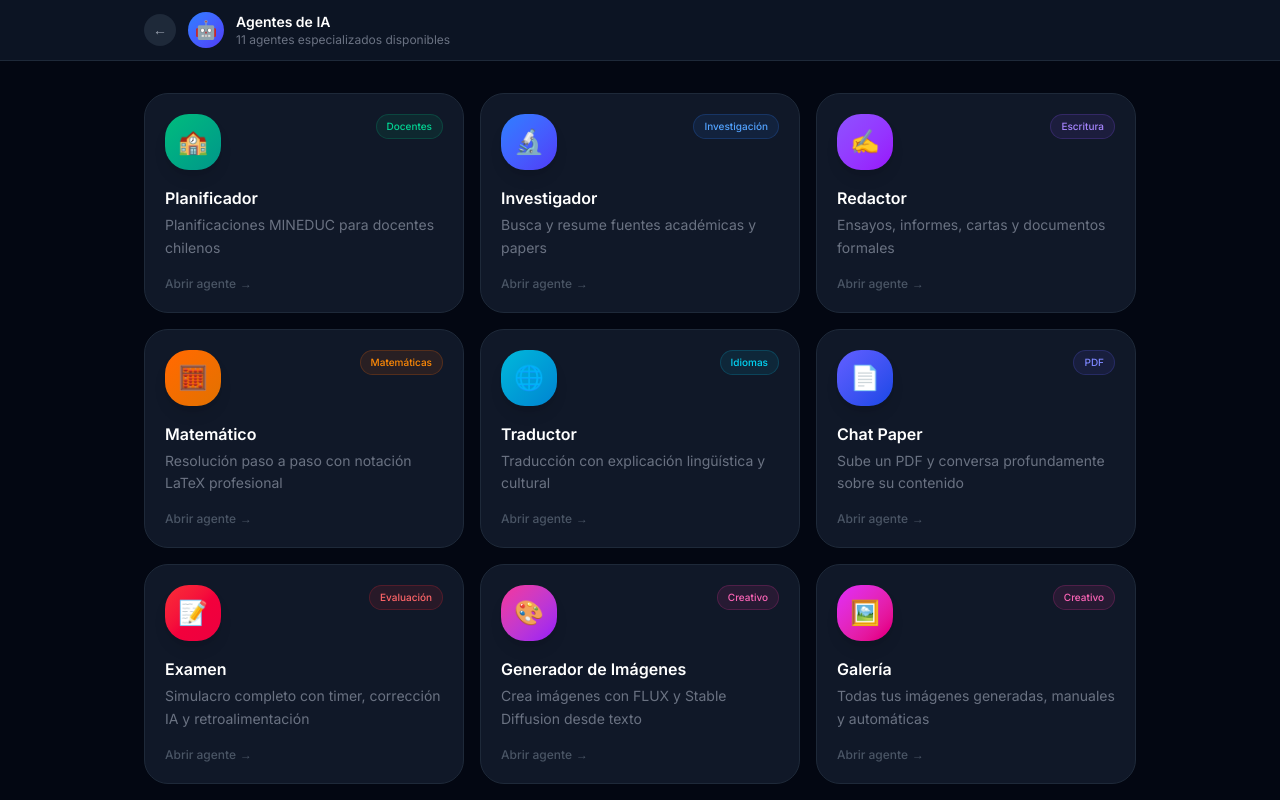
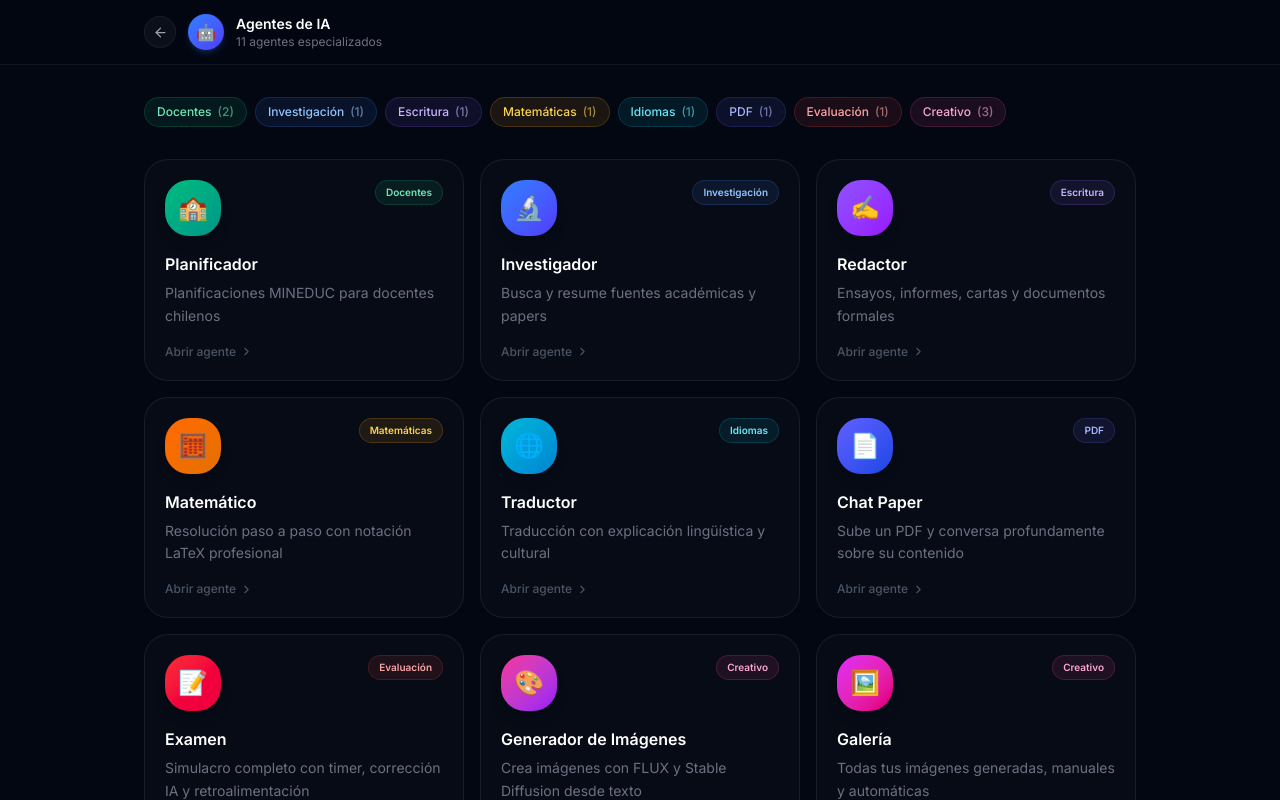
Before and after one commit to innova-space-edu/eduai-platform, a Next.js app: page /agentes in a window 1280 px wide. Shown: the top 800 px of the page. Built offline with nearby package versions, Linux system fonts and the light colour scheme.

Commit message:
Update page.tsx

```diff
--- a/app/agentes/page.tsx
+++ b/app/agentes/page.tsx
@@ -2,6 +2,7 @@
 
 import { useRouter } from "next/navigation"
 import Link from "next/link"
+import { ArrowLeft, ChevronRight } from "lucide-react"
 
 const AGENTS = [
   {
@@ -10,6 +11,8 @@ const AGENTS = [
     name: "Planificador",
     description: "Planificaciones MINEDUC para docentes chilenos",
     color: "from-emerald-500 to-teal-600",
+    glow: "rgba(16,185,129,0.15)",
+    border: "rgba(16,185,129,0.2)",
     href: "/educador",
     tag: "Docentes",
   },
@@ -19,6 +22,8 @@ const AGENTS = [
     name: "Investigador",
     description: "Busca y resume fuentes académicas y papers",
     color: "from-blue-500 to-indigo-600",
+    glow: "rgba(59,130,246,0.15)",
+    border: "rgba(59,130,246,0.2)",
     href: "/investigador",
     tag: "Investigación",
   },
@@ -28,6 +33,8 @@ const AGENTS = [
     name: "Redactor",
     description: "Ensayos, informes, cartas y documentos formales",
     color: "from-violet-500 to-purple-600",
+    glow: "rgba(139,92,246,0.15)",
+    border: "rgba(139,92,246,0.2)",
     href: "/redactor",
     tag: "Escritura",
   },
@@ -37,6 +44,8 @@ const AGENTS = [
     name: "Matemático",
     description: "Resolución paso a paso con notación LaTeX profesional",
     color: "from-orange-500 to-amber-600",
+    glow: "rgba(245,158,11,0.15)",
+    border: "rgba(245,158,11,0.2)",
     href: "/matematico",
     tag: "Matemáticas",
   },
@@ -46,6 +55,8 @@ const AGENTS = [
     name: "Traductor",
     description: "Traducción con explicación lingüística y cultural",
     color: "from-cyan-500 to-sky-600",
+    glow: "rgba(6,182,212,0.15)",
+    border: "rgba(6,182,212,0.2)",
     href: "/traductor",
     tag: "Idiomas",
   },
@@ -55,6 +66,8 @@ const AGENTS = [
     name: "Chat Paper",
     description: "Sube un PDF y conversa profundamente sobre su contenido",
     color: "from-indigo-500 to-blue-700",
+    glow: "rgba(99,102,241,0.15)",
+    border: "rgba(99,102,241,0.2)",
     href: "/paper",
     tag: "PDF",
   },
@@ -64,6 +77,8 @@ const AGENTS = [
     name: "Examen",
     description: "Simulacro completo con timer, corrección IA y retroalimentación",
     color: "from-red-500 to-rose-600",
+    glow: "rgba(239,68,68,0.15)",
+    border: "rgba(239,68,68,0.2)",
     href: "/examen",
     tag: "Evaluación",
   },
@@ -73,6 +88,8 @@ const AGENTS = [
     name: "Generador de Imágenes",
     description: "Crea imágenes con FLUX y Stable Diffusion desde texto",
     color: "from-pink-500 to-purple-600",
+    glow: "rgba(236,72,153,0.15)",
+    border: "rgba(236,72,153,0.2)",
     href: "/imagenes",
     tag: "Creativo",
   },
@@ -82,6 +99,8 @@ const AGENTS = [
     name: "Galería",
     description: "Todas tus imágenes generadas, manuales y automáticas",
     color: "from-fuchsia-500 to-pink-600",
+    glow: "rgba(217,70,239,0.15)",
+    border: "rgba(217,70,239,0.2)",
     href: "/galeria",
     tag: "Creativo",
   },
@@ -91,6 +110,8 @@ const AGENTS = [
     name: "Exámenes Docente",
     description: "Crea pruebas con IA, comparte el link y recibe notas automáticas",
     color: "from-red-500 to-orange-600",
+    glow: "rgba(239,68,68,0.15)",
+    border: "rgba(239,68,68,0.2)",
     href: "/examen/docente",
     tag: "Docentes",
   },
@@ -100,20 +121,24 @@ const AGENTS = [
     name: "Creator Studio",
     description: "Infografías, PPT, podcast, flashcards, quiz y más desde cualquier tema",
     color: "from-indigo-500 to-violet-600",
+    glow: "rgba(99,102,241,0.15)",
+    border: "rgba(99,102,241,0.2)",
     href: "/creator",
     tag: "Creativo",
   },
 ]
 
-const TAG_COLORS: Record<string, string> = {
-  "Docentes":      "bg-emerald-500/10 text-emerald-400 border-emerald-500/20",
-  "Investigación": "bg-blue-500/10 text-blue-400 border-blue-500/20",
-  "Escritura":     "bg-violet-500/10 text-violet-400 border-violet-500/20",
-  "Matemáticas":   "bg-orange-500/10 text-orange-400 border-orange-500/20",
-  "Idiomas":       "bg-cyan-500/10 text-cyan-400 border-cyan-500/20",
-  "PDF":           "bg-indigo-500/10 text-indigo-400 border-indigo-500/20",
-  "Evaluación":    "bg-red-500/10 text-red-400 border-red-500/20",
-  "Creativo":      "bg-pink-500/10 text-pink-400 border-pink-500/20",
+const TAGS = Array.from(new Set(AGENTS.map(a => a.tag)))
+
+const TAG_STYLES: Record<string, { bg: string; text: string; border: string }> = {
+  "Docentes":      { bg: "rgba(16,185,129,0.1)",  text: "#6ee7b7", border: "rgba(16,185,129,0.2)"  },
+  "Investigación": { bg: "rgba(59,130,246,0.1)",   text: "#93c5fd", border: "rgba(59,130,246,0.2)"  },
+  "Escritura":     { bg: "rgba(139,92,246,0.1)",   text: "#c4b5fd", border: "rgba(139,92,246,0.2)"  },
+  "Matemáticas":   { bg: "rgba(245,158,11,0.1)",   text: "#fcd34d", border: "rgba(245,158,11,0.2)"  },
+  "Idiomas":       { bg: "rgba(6,182,212,0.1)",    text: "#67e8f9", border: "rgba(6,182,212,0.2)"   },
+  "PDF":           { bg: "rgba(99,102,241,0.1)",   text: "#a5b4fc", border: "rgba(99,102,241,0.2)"  },
+  "Evaluación":    { bg: "rgba(239,68,68,0.1)",    text: "#fca5a5", border: "rgba(239,68,68,0.2)"   },
+  "Creativo":      { bg: "rgba(236,72,153,0.1)",   text: "#f9a8d4", border: "rgba(236,72,153,0.2)"  },
 }
 
 export default function AgentesPage() {
@@ -121,42 +146,90 @@ export default function AgentesPage() {
 
   return (
     <div className="min-h-screen bg-gray-950">
+
       {/* Header */}
-      <div className="border-b border-gray-800 bg-gray-900/80 sticky top-0 z-10">
-        <div className="max-w-5xl mx-auto px-4 py-3 flex items-center gap-3">
+      <header className="border-b border-white/[0.06] bg-gray-950/90 backdrop-blur-xl sticky top-0 z-10">
+        <div className="max-w-5xl mx-auto px-4 py-3.5 flex items-center gap-3">
           <button
             onClick={() => router.back()}
-            className="w-8 h-8 flex items-center justify-center rounded-lg bg-gray-800 hover:bg-gray-700 text-gray-400 hover:text-white transition-all text-sm"
-          >←</button>
-          <div className="w-9 h-9 rounded-xl bg-gradient-to-br from-blue-500 to-indigo-600 flex items-center justify-center text-lg">🤖</div>
+            className="w-8 h-8 flex items-center justify-center rounded-xl bg-white/[0.04] border border-white/[0.06] text-gray-400 hover:text-white hover:bg-white/[0.07] transition-all"
+          >
+            <ArrowLeft size={15} />
+          </button>
+
+          <div className="w-9 h-9 rounded-2xl bg-gradient-to-br from-blue-500 to-indigo-600 flex items-center justify-center shadow-md shadow-blue-500/20">
+            🤖
+          </div>
+
           <div>
             <h1 className="text-white font-semibold text-sm">Agentes de IA</h1>
-            <p className="text-gray-500 text-xs">{AGENTS.length} agentes especializados disponibles</p>
+            <p className="text-gray-500 text-xs">{AGENTS.length} agentes especializados</p>
           </div>
         </div>
+      </header>
+
+      <div className="max-w-5xl mx-auto px-4 py-8">
+
+        {/* Category chips */}
+        <div className="flex flex-wrap gap-2 mb-8">
+          {TAGS.map(tag => {
+            const style = TAG_STYLES[tag] || TAG_STYLES["Creativo"]
+            const count = AGENTS.filter(a => a.tag === tag).length
+            return (
+              <div
+                key={tag}
+                className="flex items-center gap-1.5 px-3 py-1.5 rounded-full border text-xs font-medium"
+                style={{ background: style.bg, color: style.text, borderColor: style.border }}
+              >
+                <span>{tag}</span>
+                <span className="opacity-60">({count})</span>
+              </div>
+            )
+          })}
         </div>
 
-      <div className="max-w-5xl mx-auto px-4 py-8">
-        <div className="grid grid-cols-1 sm:grid-cols-2 lg:grid-cols-3 gap-4">
-          {AGENTS.map(a => (
+        {/* Grid */}
+        <div className="grid grid-cols-1 sm:grid-cols-2 lg:grid-cols-3 gap-4 stagger">
+          {AGENTS.map(a => {
+            const tagStyle = TAG_STYLES[a.tag] || TAG_STYLES["Creativo"]
+            return (
               <Link
                 key={a.id}
                 href={a.href}
-              className="group bg-gray-900 border border-gray-800 hover:border-gray-600 rounded-2xl p-5 flex flex-col gap-4 transition-all hover:bg-gray-900/80 hover:scale-[1.02] hover:shadow-xl hover:shadow-black/20"
+                className="group relative flex flex-col gap-4 p-5 rounded-2xl border transition-all duration-200 hover:scale-[1.02] animate-fade-in"
+                style={{
+                  background: "rgba(255,255,255,0.02)",
+                  borderColor: "rgba(255,255,255,0.07)",
+                }}
+                onMouseEnter={e => {
+                  (e.currentTarget as HTMLElement).style.background = a.glow
+                  ;(e.currentTarget as HTMLElement).style.borderColor = a.border
+                  ;(e.currentTarget as HTMLElement).style.boxShadow = `0 8px 32px ${a.glow}`
+                }}
+                onMouseLeave={e => {
+                  (e.currentTarget as HTMLElement).style.background = "rgba(255,255,255,0.02)"
+                  ;(e.currentTarget as HTMLElement).style.borderColor = "rgba(255,255,255,0.07)"
+                  ;(e.currentTarget as HTMLElement).style.boxShadow = "none"
+                }}
               >
                 {/* Icon + tag */}
                 <div className="flex items-start justify-between">
-                <div className={`w-14 h-14 rounded-2xl bg-gradient-to-br ${a.color} flex items-center justify-center text-2xl shadow-lg group-hover:scale-105 transition-transform`}>
+                  <div
+                    className={`w-14 h-14 rounded-2xl bg-gradient-to-br ${a.color} flex items-center justify-center text-2xl shadow-lg transition-transform duration-200 group-hover:scale-105`}
+                  >
                     {a.icon}
                   </div>
-                <span className={`text-[10px] font-medium px-2.5 py-1 rounded-full border ${TAG_COLORS[a.tag] || "bg-gray-800 text-gray-500 border-gray-700"}`}>
+                  <span
+                    className="text-[10px] font-semibold px-2.5 py-1 rounded-full border"
+                    style={{ background: tagStyle.bg, color: tagStyle.text, borderColor: tagStyle.border }}
+                  >
                     {a.tag}
                   </span>
                 </div>
 
                 {/* Info */}
-              <div>
-                <h3 className="text-white font-semibold text-base mb-1 group-hover:text-blue-300 transition-colors">
+                <div className="flex-1">
+                  <h3 className="text-white font-semibold text-base mb-1.5 group-hover:text-white transition-colors">
                     {a.name}
                   </h3>
                   <p className="text-gray-500 text-sm leading-relaxed">
@@ -165,12 +238,13 @@ export default function AgentesPage() {
                 </div>
 
                 {/* CTA */}
-              <div className="flex items-center gap-1 text-gray-600 group-hover:text-blue-400 text-xs font-medium transition-colors mt-auto">
+                <div className="flex items-center gap-1 text-gray-600 group-hover:text-blue-400 text-xs font-medium transition-colors">
                   <span>Abrir agente</span>
-                <span className="group-hover:translate-x-1 transition-transform inline-block">→</span>
+                  <ChevronRight size={13} className="group-hover:translate-x-1 transition-transform" />
                 </div>
               </Link>
-          ))}
+            )
+          })}
         </div>
       </div>
     </div>
```
Lines whose indentation alone changed are shown as unchanged.
